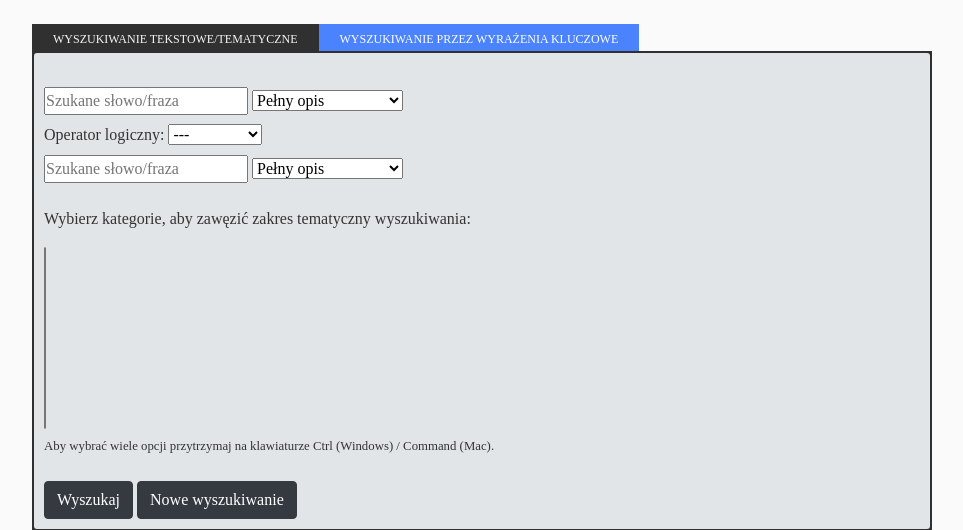
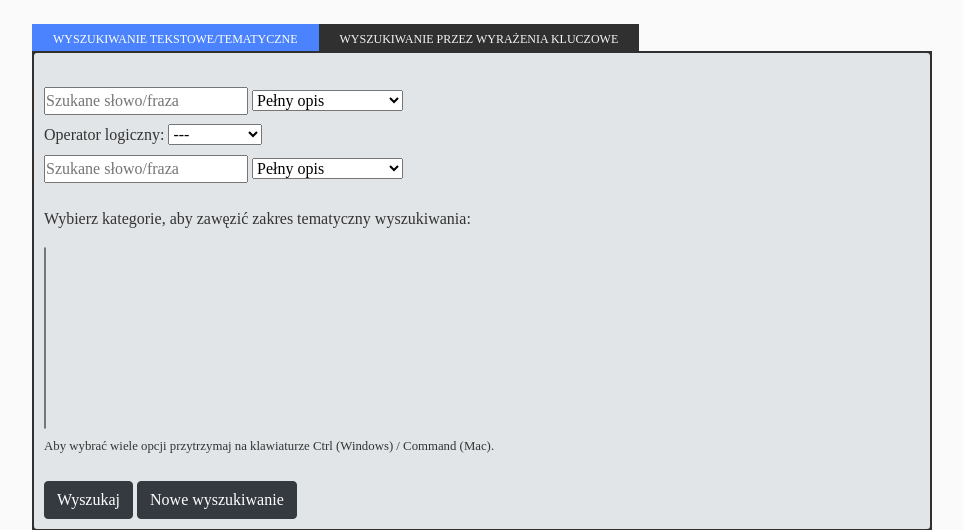
Before and after one commit to Hermotimos/PublicationsDB, a Django app: template bibliography/templates/bibliography/bibliography_search.html in a window 1280 px wide. Shown: the part 56-586 px from the top of the page, without its empty margins (53-1016 px from the left). Run offline with Django 3.2, Linux system fonts and the light colour scheme; the template is opened without the code that fills it, so the values that code supplies are empty; some libraries are stand-ins or nearby versions.

Commit message:
swapped colors of active/inactive tabs in bibliography_search_view

```diff
--- a/static/css/main.css
+++ b/static/css/main.css
@@ -178,8 +178,8 @@ p.operator {
     font-size: 12px;
     cursor: pointer;
     position: relative;
-    color: #FFF;
-    background: #4A83FD;
+    background: #303030;
+    color: #F5F5F5;
 }
 
 .tabs .content {
@@ -197,8 +197,9 @@ p.operator {
 
 .tabs>.tab>[id^="tab"]:checked + label {
     top: 0;
-    background: #303030;
-    color: #F5F5F5;
+
+        color: #FFF;
+    background: #4A83FD;
 }
 
 .tabs>.tab>[id^="tab"]:checked ~ [id^="tab-content"] {
```
